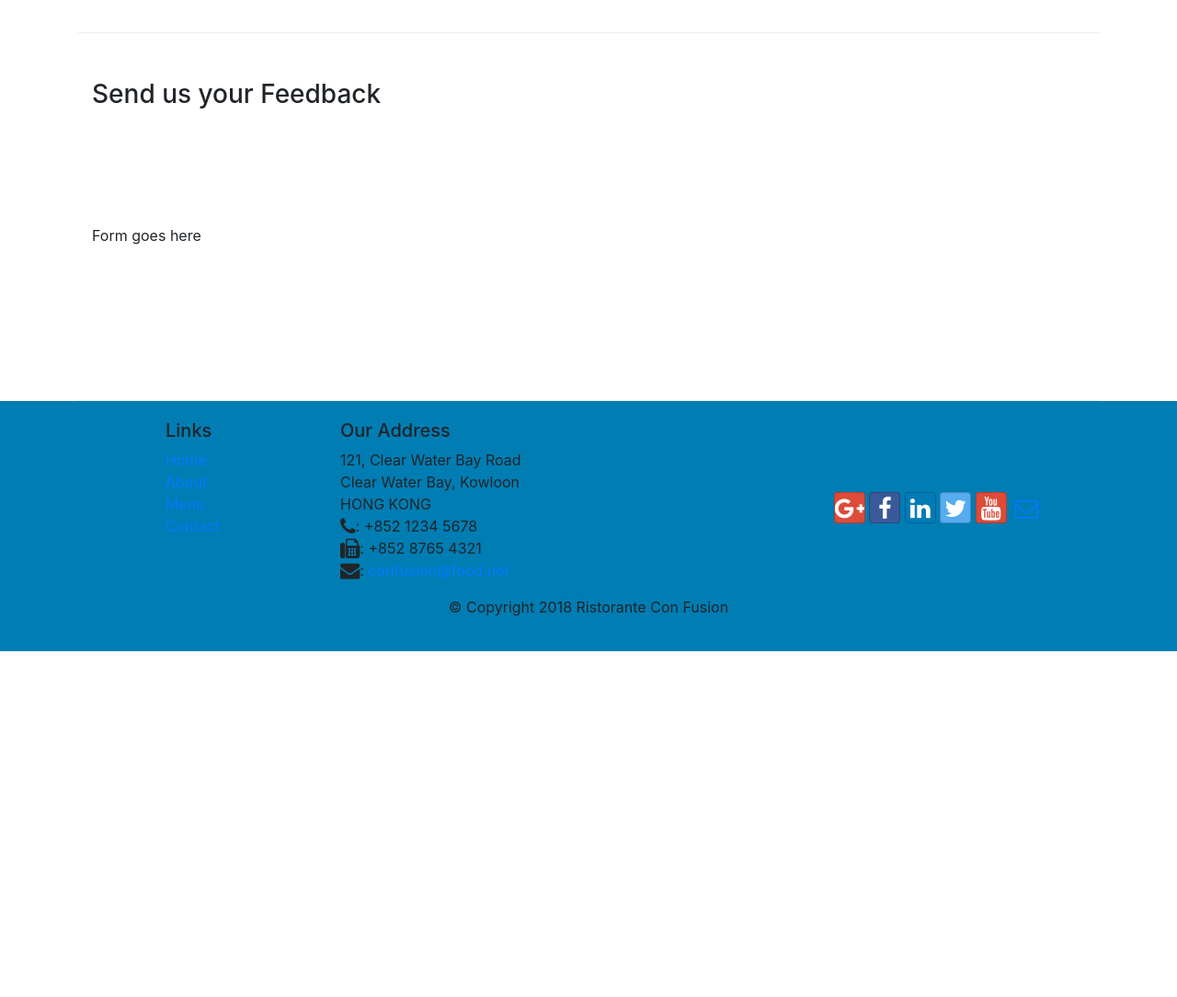
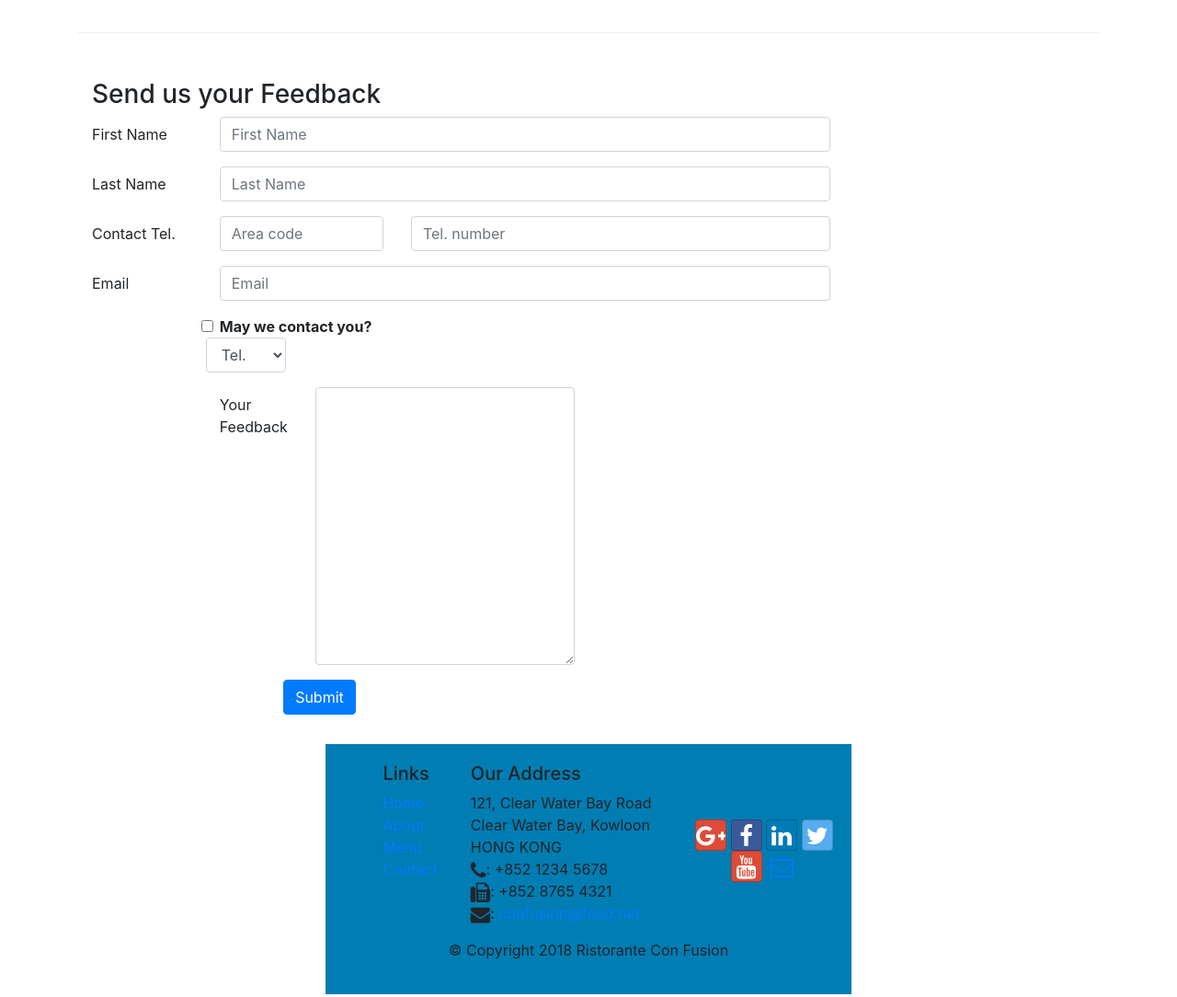
Before and after one commit to ahaardt/bootstrap, a website: page contactus.html in a window 1280 px wide. Shown: the part 800-1884 px from the top of the page at 92% size. Before the commit the page ends 1508 px from the top, so only its background shows below. Drawn offline with nearby package versions, Linux system fonts and the light colour scheme.

Commit message:
Form commit

```diff
--- a/contactus.html
+++ b/contactus.html
@@ -92,7 +92,69 @@
               <h3>Send us your Feedback</h3>
            </div>
             <div class="col-12 col-md-9">
-                Form goes here
+                  <form>
+                    <div class="form-group row">
+                        <label for="firstname" class="col-md-2 col-form-label">First Name</label>
+                        <div class="col-md-10">
+                            <input type="text" class="form-control" id="firstname" name="firstname" placeholder="First Name">
+                        </div>
+                    </div>
+                    <div class="form-group row">
+                        <label for="lastname" class="col-md-2 col-form-label">Last Name</label>
+                        <div class="col-md-10">
+                            <input type="text" class="form-control" id="lastname" name="lastname" placeholder="Last Name">
+                        </div>
+                    </div>
+
+
+                    <div class="form-group row">
+                        <label for="telnum" class="col-12 col-md-2 col-form-label">Contact Tel.</label>
+                        <div class="col-5 col-md-3">
+                            <input type="tel" class="form-control" id="areacode" name="areacode" placeholder="Area code">
+                        </div>
+                        <div class="col-7 col-md-7">
+                            <input type="tel" class="form-control" id="telnum" name="telnum" placeholder="Tel. number">
+                        </div>
+                    </div>
+                    <div class="form-group row">
+                        <label for="emailid" class="col-md-2 col-form-label">Email</label>
+                        <div class="col-md-10">
+                            <input type="email" class="form-control" id="emailid" name="emailid" placeholder="Email">
+                        </div>
+                    </div>
+
+                    <div class="form-group row">
+                        <div class ="col-md-6 offset-md-2">
+                            <div class "form-check">
+                                <input type ="checkbox" class = "form-check-input" name ="approve" id="approve" value ="">
+                            <label class ="form-check-label" for = "approve" >
+                                <strong> May we contact you?</strong>
+                        </label>
+                        </div>
+
+                <div class="form-group row">
+                    <div class ="col-md-m3 offset md-1">
+                        <select class ="form-control">
+                            <option> Tel.</option>
+                            <option> Email </option>
+                        </select>
+                    </div>
+                </div>
+
+                    <div class="form-group row">
+                        <label for="feedback" class="col-md-3 col-form-label">Your Feedback</label>
+                        <div class="col-md-9">
+                            <textarea class="form-control" id="feedback" name="feedback" rows="12"></textarea>
+                        </div>
+                    </div>
+
+                  <div class="form-group row">
+                    <div class="offset-md-2 col-md-10">
+                        <button type="submit" class="btn btn-primary">Submit</button>
+                        </div>
+                    </div>
+
+                </form>
             </div>
              <div class="col-12 col-md">
             </div>
```
